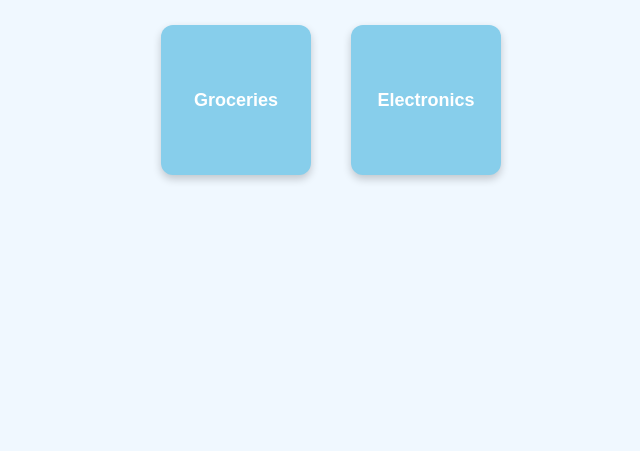
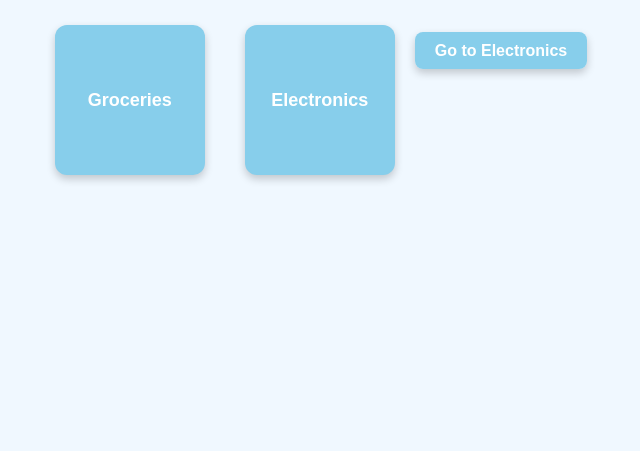
Before and after one commit to tanajidasagt/my-website, a plain HTML site: page index.html in a window 1280 px wide. Shown: the part 349-800 px from the top of the page, without its empty margins (309-949 px from the left). Drawn offline with Linux system fonts and the light colour scheme.

Commit message:
Update index.html

```diff
--- a/index.html
+++ b/index.html
@@ -60,5 +60,19 @@
       <a href="electronics.html" class="box">Electronics</a>
     </div>
   </div>
+  <div style="text-align: right; margin: 20px;">
+  <a href="electronics.html" style="
+    padding: 10px 20px;
+    background-color: #87ceeb;
+    color: white;
+    text-decoration: none;
+    border-radius: 8px;
+    font-weight: bold;
+    box-shadow: 0 4px 8px rgba(0,0,0,0.2);
+  ">
+    Go to Electronics
+  </a>
+</div>
+
 </body>
 </html>
```
